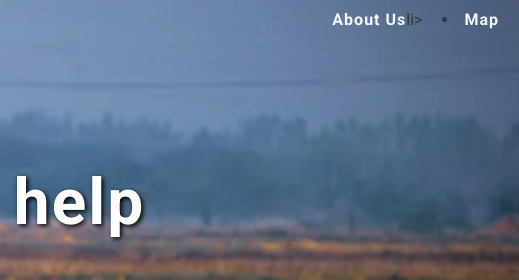
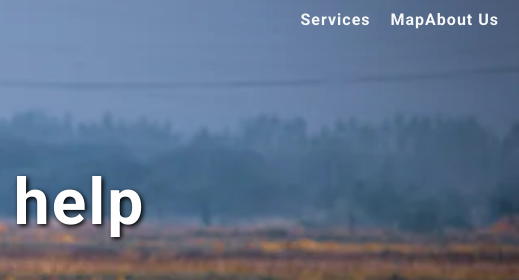
Before and after one commit to PrimeTony/VersaHelp-Website, a website with bundled scripts: page index.html in a window 1280 px wide. Shown: the top 280 px of the page, 761-1280 px from the left. Built offline with nearby package versions, Linux system fonts and the light colour scheme.

Commit message:
About/fix4

```diff
--- a/index.html
+++ b/index.html
@@ -35,8 +35,9 @@
 <!-- Navigation -->
 <nav class="navigation">
   <ul>
-    <li><a href="About.html">About Us</a></li></ul>li>
+    <li><a href="#services">Services</a></li>
     <li><a href="#map-section">Map</a></li>
+    <a href="About.html">About Us</a>
 
   </ul>
 </nav>
@@ -139,7 +140,7 @@
         <li><a href="index.html"><i class="fas fa-home"></i> Home</a></li>
         <li><a href="#services"><i class="fas fa-hands-helping"></i> Services</a></li>
         <li><a href="#contact"><i class="fas fa-envelope"></i> Contact</a></li>
-        <li><a href="#About.html"><i class="fas fa-info-circle"></i> About</a></li>
+        <li><a href="#About"><i class="fas fa-info-circle"></i> About</a></li>
         <!-- Additional Service Links with Icons -->
         <li><a href="car-wash.html"><i class="fas fa-car"></i> Car Wash</a></li>
         <li><a href="transportation.html"><i class="fas fa-bus"></i> Transportation</a></li>
```
